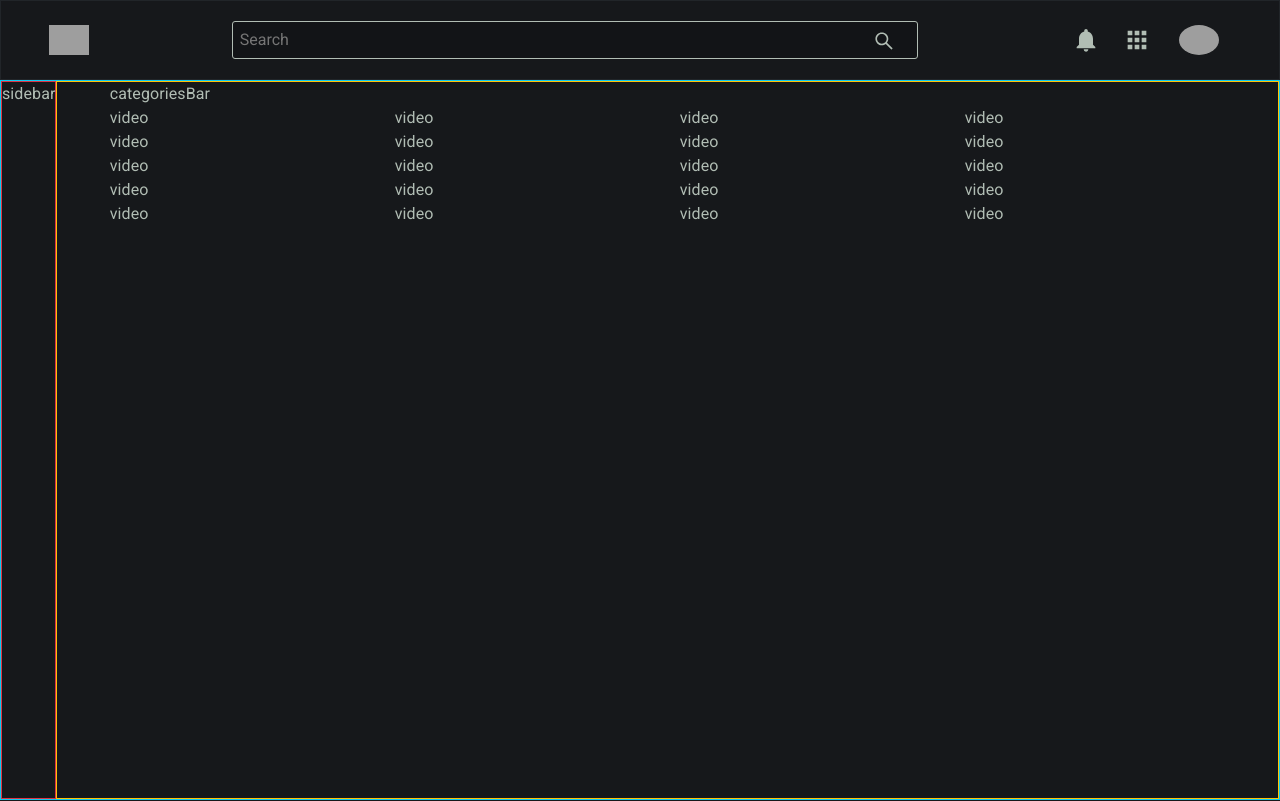
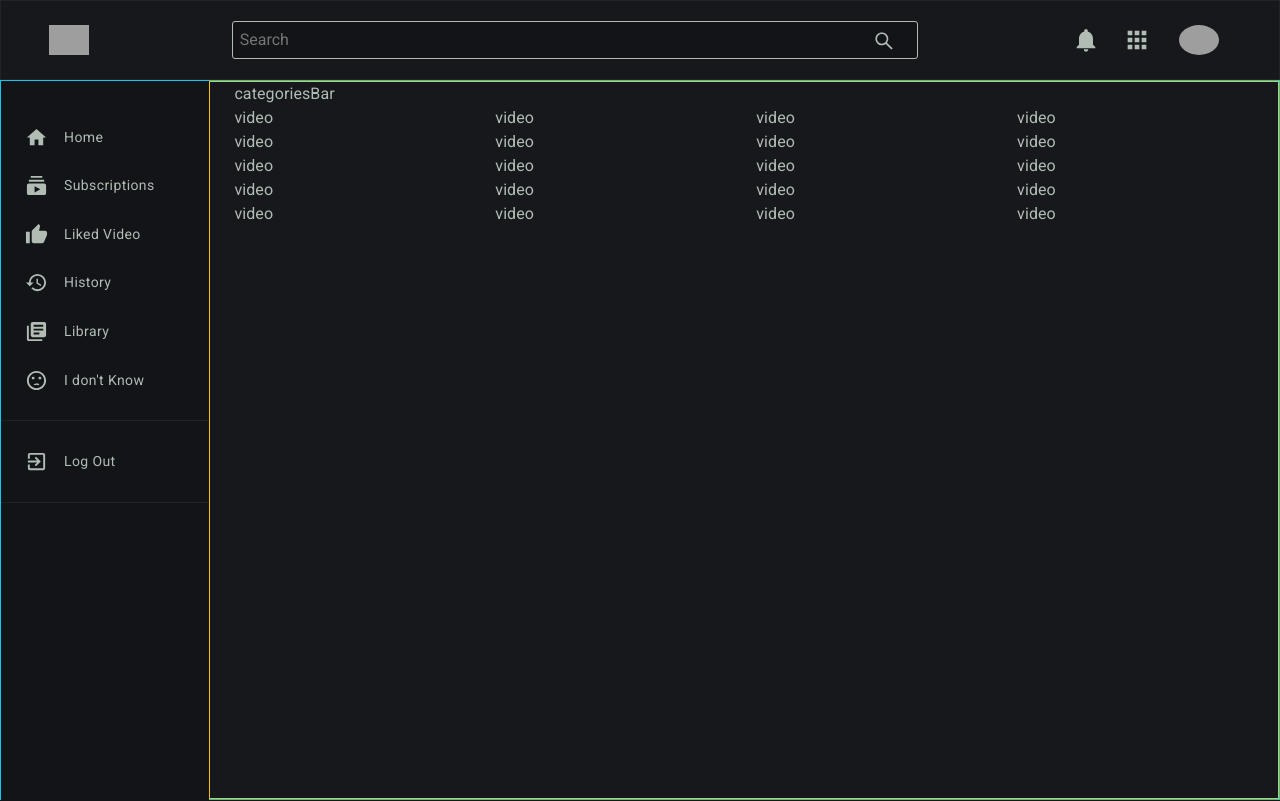
Before and after one commit to web-shoharab-pk/yt-video-team-25, a React (Create React App) app: page / in a window 1280 px wide. Built offline with nearby package versions, Linux system fonts and the light colour scheme; grey boxes are pictures that could not be loaded.

Commit message:
sidebar complete by shoharab

```diff
--- a/src/App.js
+++ b/src/App.js
@@ -1,4 +1,4 @@
-import React from 'react';
+import React, { useState } from 'react';
 import { Container } from 'react-bootstrap';
 import Header from './components/Header/Header';
 import Sidebar from './components/Sidebar/Sidebar';
@@ -7,11 +7,20 @@
 
 
 const App = () => {
+
+    const [sidebar, toggleSidebar] = useState(false)
+console.log(sidebar)
+    const handleToggleSidebar = () =>  {toggleSidebar(value => !value)
+    console.log("clicked")
+    }
+
+
+
     return (
         <>
-            <Header />
+            <Header handleToggleSidebar={handleToggleSidebar} />
             <div className="app__container border border-info">
-                <Sidebar />
+                <Sidebar sidebar={sidebar} />
 
                 <Container fluid className="app__main border border-warning">
                     <HomeScreen />
--- a/src/components/Header/Header.js
+++ b/src/components/Header/Header.js
@@ -5,10 +5,10 @@
 import {AiOutlineSearch} from 'react-icons/ai';
 import {MdNotifications, MdApps} from 'react-icons/md';
 
-const Header = () => {
+const Header = ({handleToggleSidebar}) => {
     return (
         <div className="border border-dark header">
-             <FaBars className="header__menu" size={26} />
+             <FaBars onClick={handleToggleSidebar} className="header__menu" size={26} />
              <img src="http://pngimg.com/uploads/youtube/youtube_PNG2.png" alt="" className="header__logo" />
         <form action="">
             <input type="text" placeholder="Search" />
--- a/src/components/Header/_header.scss
+++ b/src/components/Header/_header.scss
@@ -80,6 +80,7 @@
 
         &__menu{
             display: block;
+            cursor: pointer;
         }
         &__logo{
             display: none;
--- a/src/components/Sidebar/Sidebar.js
+++ b/src/components/Sidebar/Sidebar.js
@@ -1,11 +1,53 @@
 import React from 'react';
-import './_sidebar.scss'
+import './_sidebar.scss';
 
-const Sidebar = () => {
+import {
+    MdSubscriptions,
+    MdExitToApp,
+    MdThumbUp,
+    MdHistory,
+    MdLibraryBooks,
+    MdHome,
+    MdSentimentDissatisfied
+} from 'react-icons/md'
+
+
+
+const Sidebar = ({sidebar}) => {
     return (
-        <div className="border border-danger">
-            sidebar
-        </div>
+        <nav className={sidebar ? "sidebar open" : "sidebar"}>
+             <li>
+               <MdHome size={23} />
+               <span>Home</span>
+             </li>
+             <li>
+               <MdSubscriptions size={23} />
+               <span>Subscriptions</span>
+             </li>
+             <li>
+               <MdThumbUp size={23} />
+               <span>Liked Video</span>
+             </li>
+             <li>
+               <MdHistory size={23} />
+               <span>History</span>
+             </li>
+
+             <li>
+               <MdLibraryBooks size={23} />
+               <span>Library</span>
+             </li>
+             <li>
+               <MdSentimentDissatisfied size={23} />
+               <span>I don't Know</span>
+             </li>
+             <hr />
+             <li>
+               <MdExitToApp size={23} />
+               <span>Log Out</span>
+             </li>
+             <hr />
+        </nav>
     );
 };
 
--- a/src/components/Sidebar/_sidebar.scss
+++ b/src/components/Sidebar/_sidebar.scss
@@ -0,0 +1,63 @@
+@import '../../style/_base.scss';
+
+.sidebar{
+    background: $black-secondary;
+
+    display: flex;
+    flex-direction: column;
+    width: 250px;
+    height: 90vh;
+    padding-top: 2rem;
+    transition: transform 0.2s ease-in;
+
+    li{
+        display: flex;
+        align-items: center;
+        padding: 0.6rem 1.5rem;
+        margin: 0.2rem 0;
+        cursor: pointer;
+
+        span{
+            margin-left: 1rem;
+            font-size: 14px;
+            font-weight: 500;
+            letter-spacing: 0.4px;
+        }
+
+        &:hover{
+            background-color: $border-color;
+        }
+
+
+    }
+    hr{
+        background-color: $border-color;
+    }
+
+    &.open{
+        transform: translateX(0);
+    }
+}
+
+
+@media(max-width: $breakpoint-medium){
+    .sidebar{
+        width: 90px;
+
+        li{
+            justify-content: center;
+
+            span{
+                display: none;
+            }
+        }
+    }
+}
+
+@media (max-width: $breakpoint-small){
+    .sidebar{
+        transform: translateX(-100%);
+        position: fixed;
+        z-index: 999;
+    }
+}
```
